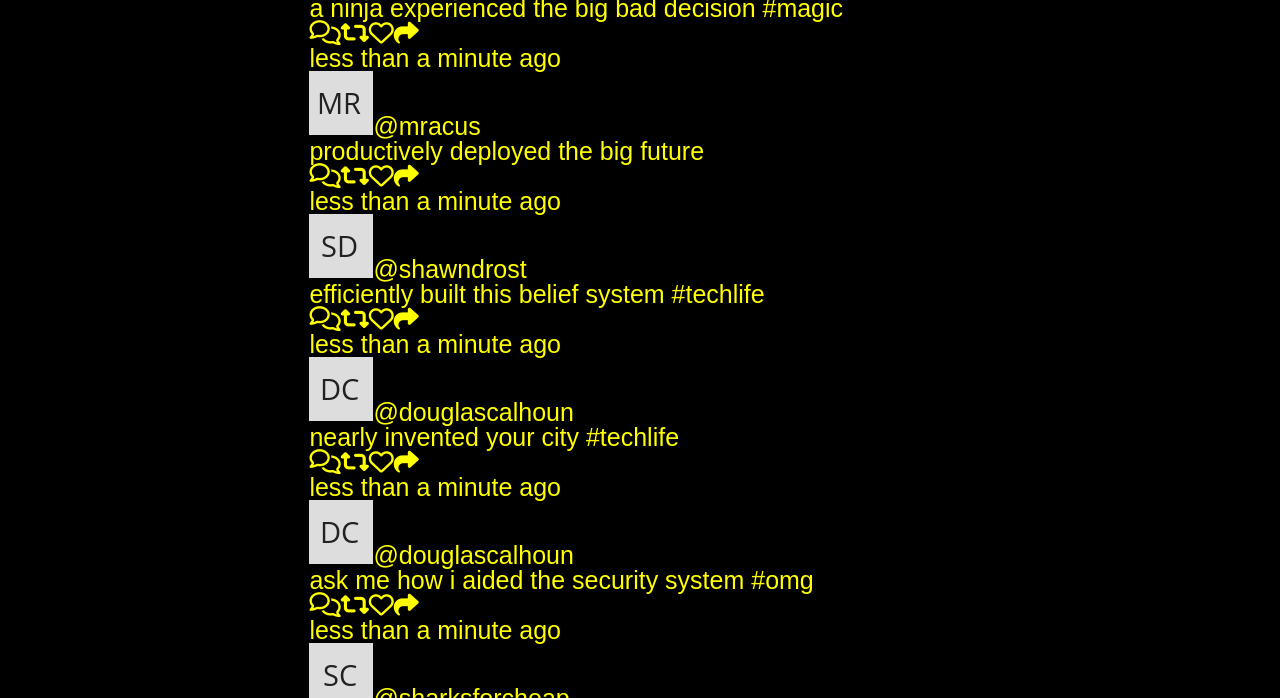
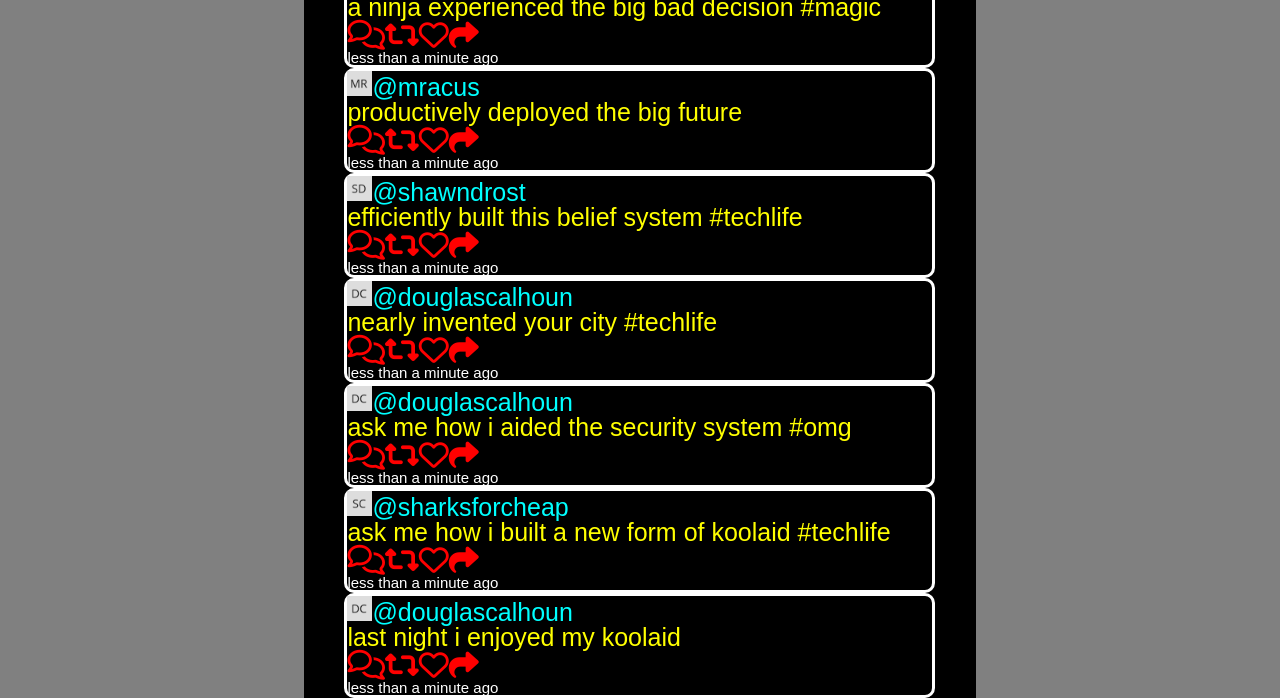
Before and after one commit to qmeng222/Twiddler, a plain HTML site: page index.html in a window 1280 px wide. Shown: the part 77-775 px from the top of the page. Drawn offline with Linux system fonts and the light colour scheme; a web font is replaced by a local one.

Commit message:
BareMinReqs working, looks okay for now.

```diff
--- a/app.js
+++ b/app.js
@@ -72,10 +72,10 @@ $(document).ready(function(){
         var $profilePhoto = $('<img class="profile-photo">');
 
         // ICONS
-        var $comment = $('<i class="icon comment far fa-comments"></i>');
-        var $retweet = $('<i class="icon retweet fas fa-retweet"></i>');
-        var $like = $('<i class="icon like far fa-heart"></i>');
-        var $share = $('<i class="icon share fas fa-share"></i>');
+        var $comment = $('<i id="icon" class="icon comment far fa-comments"></i>');
+        var $retweet = $('<i id="icon" class="icon retweet fas fa-retweet"></i>');
+        var $like = $('<i id="icon" class="icon like far fa-heart"></i>');
+        var $share = $('<i id="icon" class="icon share fas fa-share"></i>');
 
         $profilePhoto.attr('src', tweet.profilePhotoURL)
         $username.text('@' + tweet.user);
@@ -116,10 +116,10 @@ $(document).ready(function(){
         var $timestamp = $('<span class ="timestamp"></span>');
 
         // ICONS
-        var $comment = $('<i class="icon comment far fa-comments"></i>');
-        var $retweet = $('<i class="icon retweet fas fa-retweet"></i>');
-        var $like = $('<i class="icon like far fa-heart"></i>');
-        var $share = $('<i class="icon share fas fa-share"></i>');
+        var $comment = $('<i id="icon" class="icon comment far fa-comments"></i>');
+        var $retweet = $('<i id="icon" class="icon retweet fas fa-retweet"></i>');
+        var $like = $('<i id="icon" class="icon like far fa-heart"></i>');
+        var $share = $('<i id="icon" class="icon share fas fa-share"></i>');
 
         $profilePhoto.attr('src', tweet.profilePhotoURL)
         $username.text('@' + tweet.user);
--- a/styles.css
+++ b/styles.css
@@ -128,19 +128,23 @@ button {
 
 #lColumn {
   width: 23%;
-  height: auto;
+  height: 100vh;
+  overflow: auto;
+
 }
 
 #mColumn {
   width: 51.6%;
   background-color: black;
   height: auto;
+  top: 50px;
 }
 
 #rColumn {
   float: right;
   width: 23%;
-  height: auto;
+  height: 100vh;
+  overflow: auto;
 }
 .row {
   top: auto;
@@ -151,9 +155,35 @@ button {
   display: table;
   clear: both;
 }
+#icon {
+  color:red;
+  font-size: 30px;
+}
 #icon:hover {
   color: white;
 }
-#timestamp {
+#username {
+  font-size: large;
+}
+img.profile-photo {
+  width: 25px;
+  height: auto;
+}
+.tweetIcons {
   right: 100px;
 }
+.timestamp {
+  font-size: 15px;
+  color: white;
+}
+.tweet {
+  border: white solid;
+  border-radius: 10px;
+  border-color: white;
+}
+#feed {
+  margin: 35px;
+}
+.username {
+  color: aqua;
+}
```
